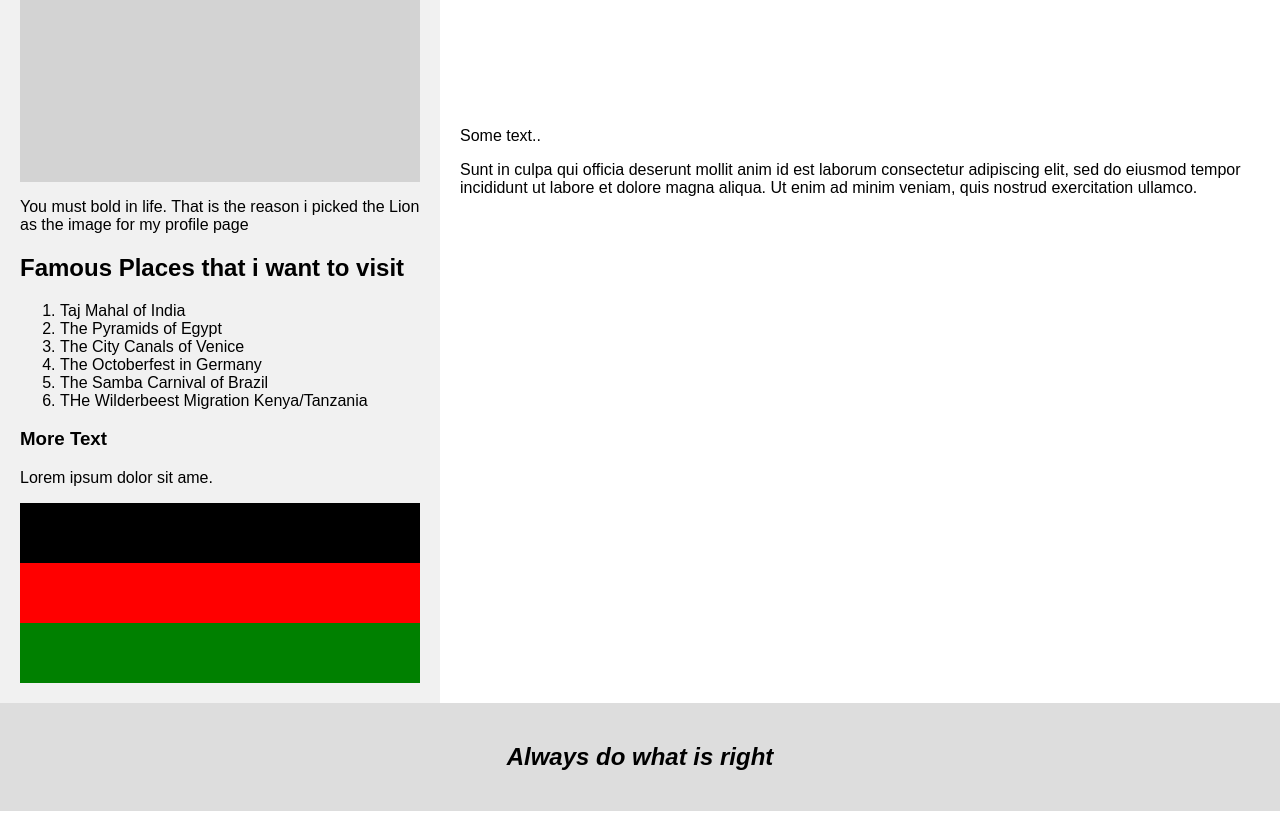
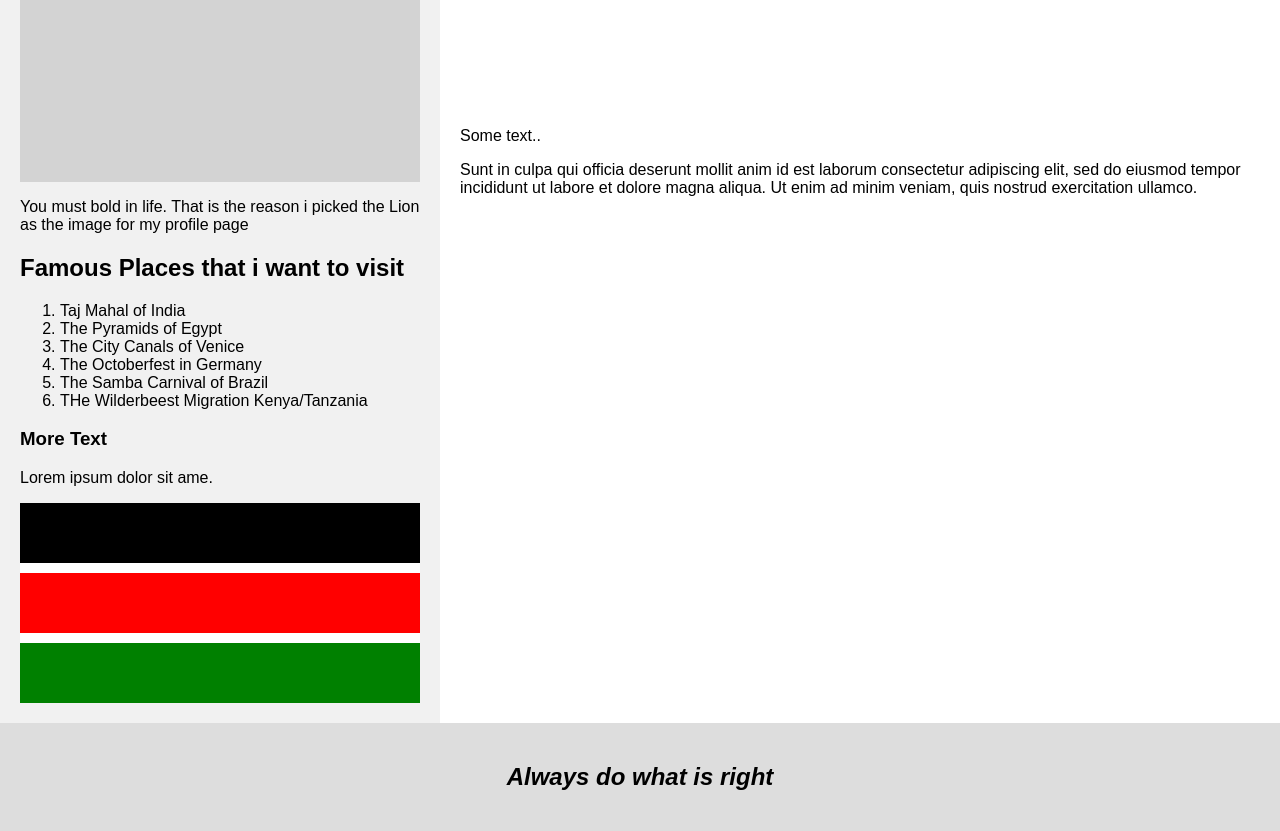
Before and after one commit to gg-mg/Persona, a plain HTML site: page index.html in a window 1280 px wide. Shown: the part 1028-1859 px from the top of the page. Drawn offline with Linux system fonts and the light colour scheme; a web font is replaced by a local one.

Commit message:
Add Flag

```diff
--- a/css/styles.css
+++ b/css/styles.css
@@ -120,6 +120,18 @@ body {
   padding: 20px;
 }
 
+.filler4 {
+  background-color: rgba(255, 255, 255);
+  width: 100%;
+  padding: 5px;
+}
+
+.filler5 {
+  background-color: rgba(255, 255, 255);
+  width: 100%;
+  padding: 5px;
+}
+
 
 .footer {
   padding: 20px;
--- a/index.html
+++ b/index.html
@@ -68,7 +68,9 @@
       <h3>More Text</h3>
       <p>Lorem ipsum dolor sit ame.</p>
       <div class="filler1" style="height:60px;"></div>
+      <div class="filler4" style="height:0.1px;"></div>
       <div class="filler2" style="height:60px;"></div>
+      <div class="filler5" style="height:0.1px;"></div>
       <div class="filler3" style="height:60px;"></div>
     </div>
     <div class="main">
```
